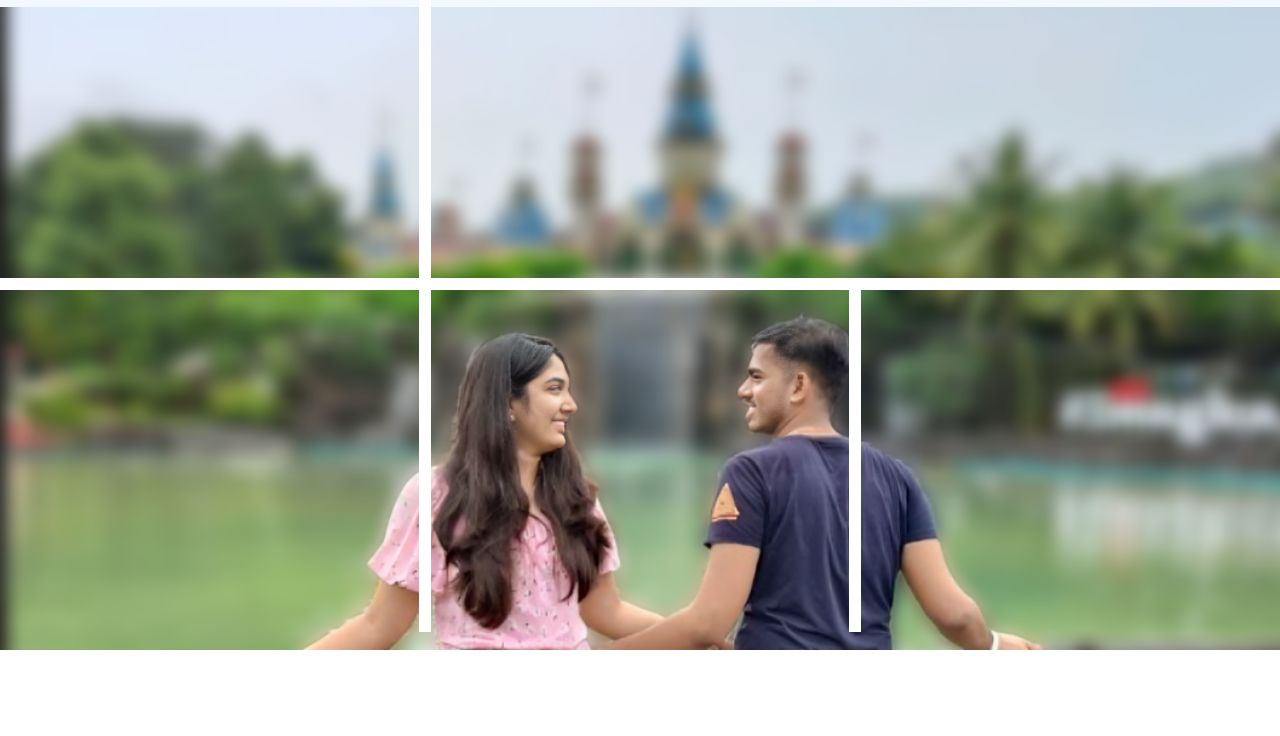
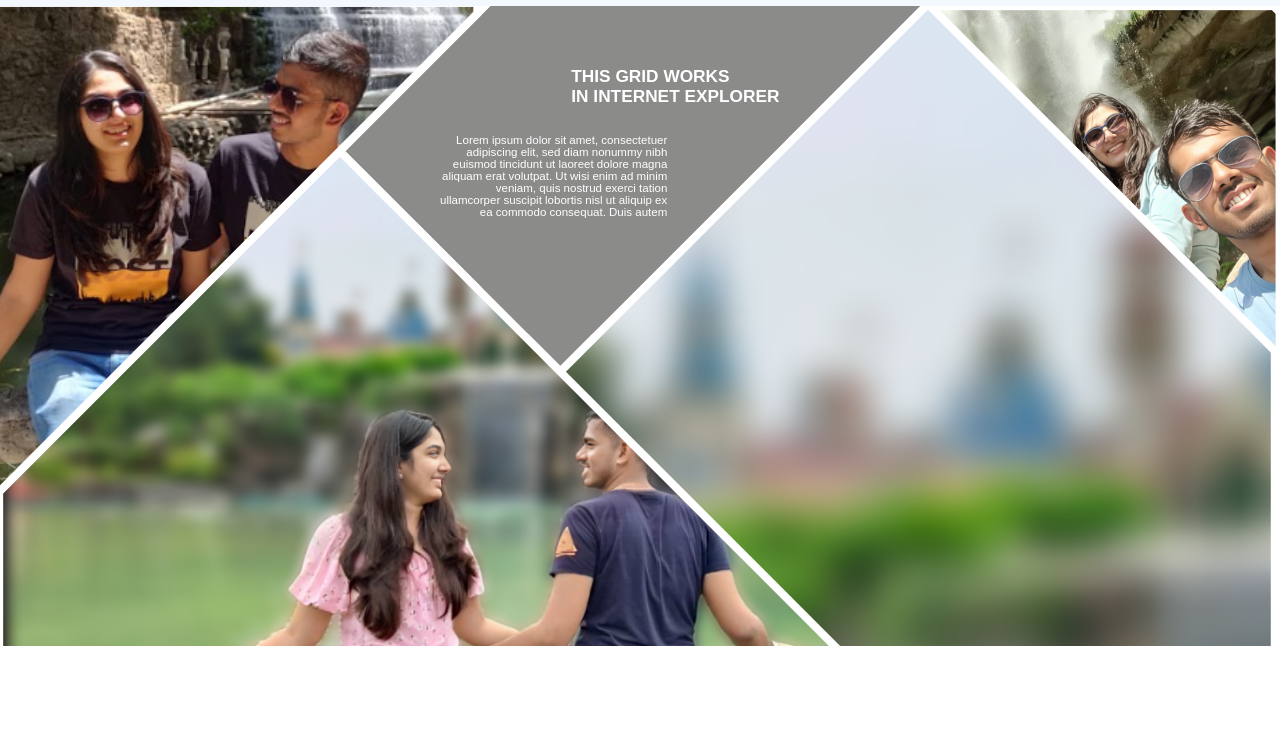
Before and after one commit to LoveBirdss/Lovefolio, a plain HTML site: page index.html in a window 1280 px wide. Shown: the part 64-800 px from the top of the page. Drawn offline with Linux system fonts and the light colour scheme; a web font is replaced by a local one.

Commit message:
home grid init

```diff
--- a/index.html
+++ b/index.html
@@ -19,16 +19,35 @@
         </div>
       </div>
     </nav>
-    <section class="img-grid">
-        <img class="img-home" src="./images/home_img1.png" alt="">
-        <article>
-            <div></div>
-            <div></div>
-            <div></div>
-            <div></div>
-            <div></div>
-        </article>
-    </section>
+    <div class="c-heroImageGrid">
+        <div class="container">
+            <div class="column"></div>
+            <div class="column">
+                <div class="row"></div>
+                <div class="row">
+                    <div>
+                        <div class="text">
+                            <h6>
+                                This grid works<br>
+                                in Internet Explorer
+                            </h6>
+                            <p>
+                                Lorem ipsum dolor sit amet, consectetuer
+                                adipiscing elit, sed diam nonummy nibh
+                                euismod tincidunt ut laoreet dolore magna
+                                aliquam erat volutpat. Ut wisi enim ad
+                                minim veniam, quis nostrud exerci tation
+                                ullamcorper suscipit lobortis nisl ut aliquip
+                                ex ea commodo consequat. Duis autem
+                            </p>
+                        </div>
+                    </div>
+                    <div></div>
+                </div>
+                <div class="row"></div>
+            </div>
+        </div>
+    </div>
     <script src="./scripts/image.js"></script>
   </body>
 </html>
--- a/style/home.css
+++ b/style/home.css
@@ -1,24 +1,182 @@
-.img-grid {
+h6, p {
+    font-family: sans-serif;
+  }
+
+  .c-heroImageGrid {
+      position: relative;
+      overflow: hidden;
+      height: 50vw;
+      background: #fff;
+      margin-bottom: 60px;
+  }
+
+  .c-heroImageGrid .container {
+      display: flex;
+      align-items: flex-end;
+      position: absolute;
+      top: -20vw;
+      left: -8vw;
+      transform: rotateZ(45deg);
+      height: 100vw;
+      width: 107vw;
+  }
+
+  .c-heroImageGrid .container .column {
+      overflow: hidden;
+      position: relative;
+  }
+
+  .c-heroImageGrid .container .column:nth-of-type(1) {
+      border-right: 8px solid white;
+      width: 25%;
+      height: 66vw;
+  }
+
+  .c-heroImageGrid .container .column:nth-of-type(1):hover {
+      opacity: 0.75;
+      cursor: pointer;
+  }
+
+  .c-heroImageGrid .container .column:nth-of-type(1):before {
+      position: absolute;
+      top: 8.4vw;
+      left: 8.1vw;
+      background-repeat: no-repeat;
+      background-size: cover;
+      transform: rotateZ(-45deg);
+      content: "";
+      width: 37vw;
+      height: 38vw;
+      background-image: url('../images/home_img3.png');
+  }
+
+
+  .c-heroImageGrid .container .column:nth-of-type(2) {
+      display: flex;
+      flex-direction: column-reverse;
+      width: 75%;
+      height: 109.1vw;
+  }
+
+  .c-heroImageGrid .container .column:nth-of-type(2) .row {
+      border-top: 8px solid #fff;
+  }
+
+
+  .c-heroImageGrid .container .column:nth-of-type(2) .row:nth-of-type(1) {
+      position: relative;
+      overflow: hidden;
+      height: 50vw;
+  }
+
+  .c-heroImageGrid .container .column:nth-of-type(2) .row:nth-of-type(1):hover {
+      opacity: 0.75;
+      cursor: pointer;
+  }
+
+  .c-heroImageGrid .container .column:nth-of-type(2) .row:nth-of-type(1):before {
+      position: absolute;
+      top: -10.1vw;
+      left: -14.3vw;
+      background-repeat: no-repeat;
+      background-size: cover;
+      transform: rotateZ(-45deg);
+      content: "";
+      width: 65vw;
+      height: 39vw;
+      background-image: url('../images/home_img1.png');
+  }
+
+  .c-heroImageGrid .container .column:nth-of-type(2) .row:nth-of-type(2) {
+      display: flex;
+      height: 40.5vw;
+  }
+
+  .c-heroImageGrid .container .column:nth-of-type(2) .row:nth-of-type(3) {
+      border-top: none;
+  }
+
+  .c-heroImageGrid .container .column:nth-of-type(2) .row:nth-of-type(2) div:nth-of-type(1) {
+      overflow: hidden;
+      width: 30%;
+      background-color: #8B8B8A;
+  }
+
+  .c-heroImageGrid .container .column:nth-of-type(2) .row:nth-of-type(2) div:nth-of-type(1) .text {
       width: 100%;
-	line-height: 0;
+      height: 100%;
+      overflow: visible;
+      transform: rotateZ(-45deg);
+      position: relative;
   }
-.img-grid .img-home {
-	width: 100%;
+
+  .c-heroImageGrid .container .column:nth-of-type(2) .row:nth-of-type(2) div:nth-of-type(1) .text h6 {
+      position: absolute;
+      color: #fff;
+      text-transform: uppercase;
+      font-weight: bold;
+      font-size: 1.35vw;
+      width: 20vw;
+      top: 16vw;
+      left: 7vw;
+      line-height: 1.55vw;
   }
-.img-grid article {
+
+  .c-heroImageGrid .container .column:nth-of-type(2) .row:nth-of-type(2) div:nth-of-type(1) .text p {
+      text-align: right;
+      position: absolute;
+      color: #fff;
+      font-size: 0.9vw;
+      width: 18vw;
+      top: 23.5vw;
+      left: -3.5vw;
+  }
+
+  .c-heroImageGrid .container .column:nth-of-type(2) .row:nth-of-type(2) div:nth-of-type(2) {
+      position: relative;
+      width: 70%;
+      border-left: 8px solid white;
+      overflow: hidden;
+  }
+
+  .c-heroImageGrid .container .column:nth-of-type(2) .row:nth-of-type(2) div:nth-of-type(2):hover {
+      opacity: 0.75;
+      cursor: pointer;
+  }
+
+  .c-heroImageGrid .container .column:nth-of-type(2) .row:nth-of-type(2) div:nth-of-type(2):before {
       position: absolute;
       top: 0;
-	width: 100%;
-	background: white;
-	display: grid;
-	grid-template-columns: 1fr 1fr 1fr;
-	grid-gap: 12px;
-	mix-blend-mode: lighten;
+      left: -40vw;
+      width: 110.1vw;
+      height: 110vw;
+      background-repeat: no-repeat;
+      background-size: cover;
+      transform: rotateZ(-45deg);
+      content: "";
+      background-image: url('../images/home_img1.png');
   }
-.img-grid div {
-	background: black;
-	height: 26.7vw;
+
+  .c-heroImageGrid .container .column:nth-of-type(2) .row:nth-of-type(3) {
+      position: relative;
+      height: 18.6vw;
+      overflow: hidden;
   }
-.img-grid div:nth-of-type(2) {
-	grid-column: 2 / 4;
+
+  .c-heroImageGrid .container .column:nth-of-type(2) .row:nth-of-type(3):hover {
+      opacity: 0.75;
+      cursor: pointer;
   }
+
+  .c-heroImageGrid .container .column:nth-of-type(2) .row:nth-of-type(3):before {
+      position: absolute;
+      top: 7.5vw;
+      left: 25vw;
+      width: 33vw;
+      height: 27vw;
+      background-repeat: no-repeat;
+      background-size: cover;
+      transform: rotateZ(-45deg);
+      content: "";
+      background-image: url('../images/home_img2.png');
+  }
```
Also changed, not shown: images/home_img2.png (renamed from images/Screenshot 2024-01-15 225553 (1).png), images/home_img3.png (added), images/home_img4.png (added). Lines whose indentation alone changed are shown as unchanged.
